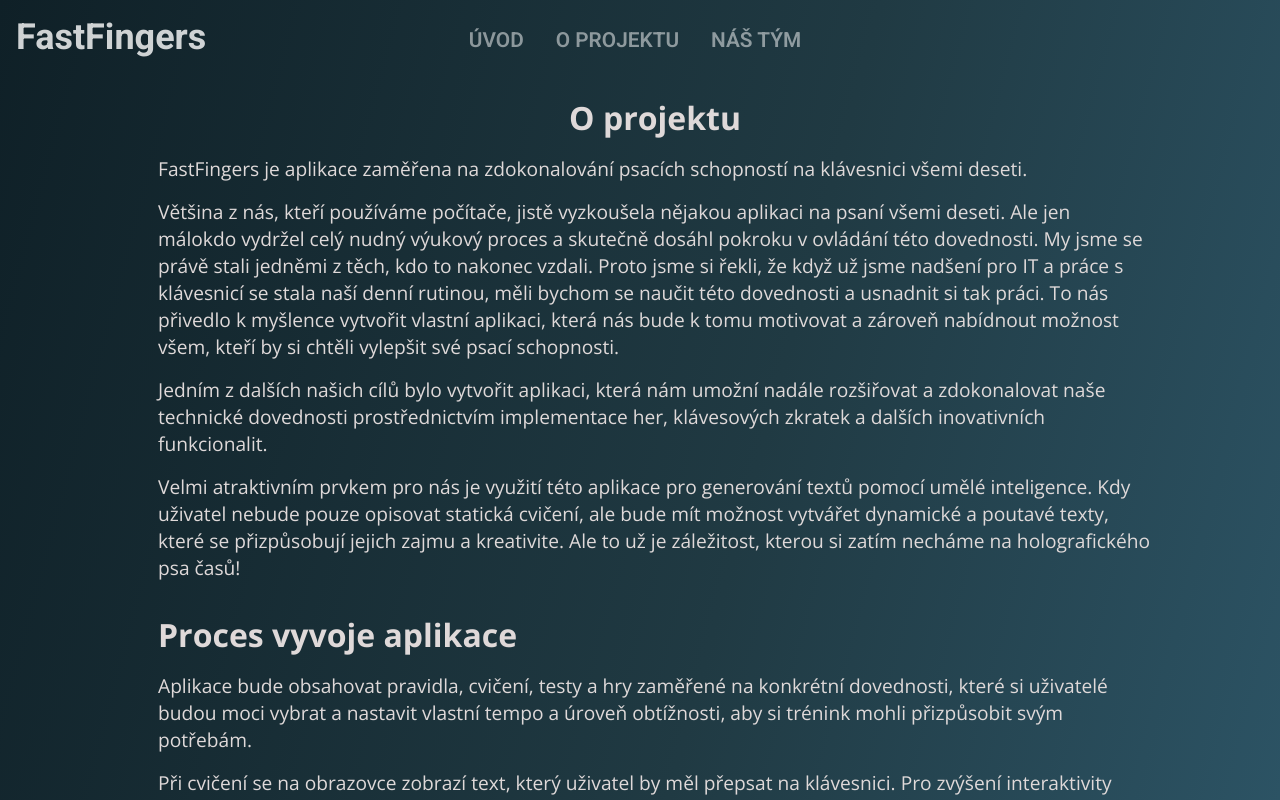
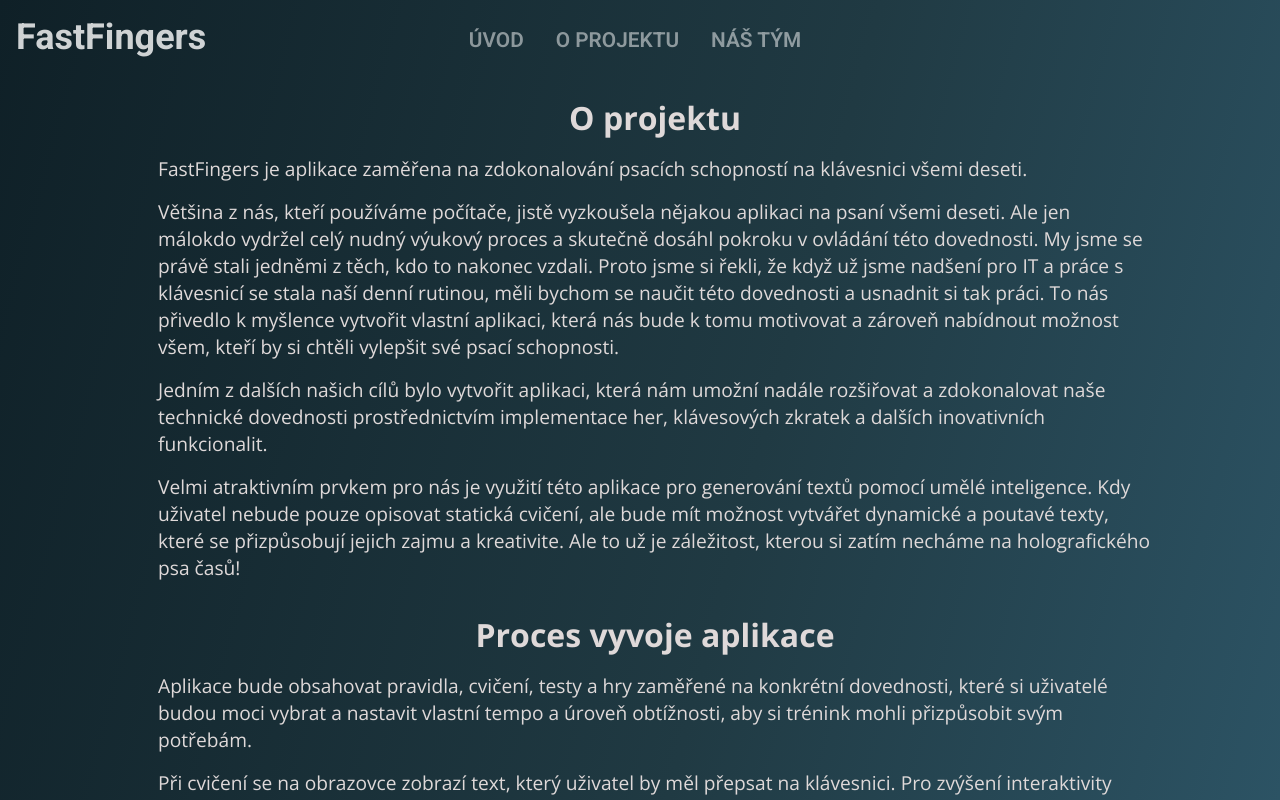
Before and after one commit to NataliiaHl/o-projektu, a React app: page /about_project in a window 1280 px wide. Shown: the top 800 px of the page. Built offline with nearby package versions, Linux system fonts and the light colour scheme.

Commit message:
Final adjustments in AboutProject

```diff
--- a/src/pages/AboutProject/style.css
+++ b/src/pages/AboutProject/style.css
@@ -12,6 +12,10 @@
 .project-title {
   margin: 1rem 0;
   font-size: 2rem;
+}
+
+h1.project-title {
+  text-align: center;
 }
 
 .project-content p {
```
